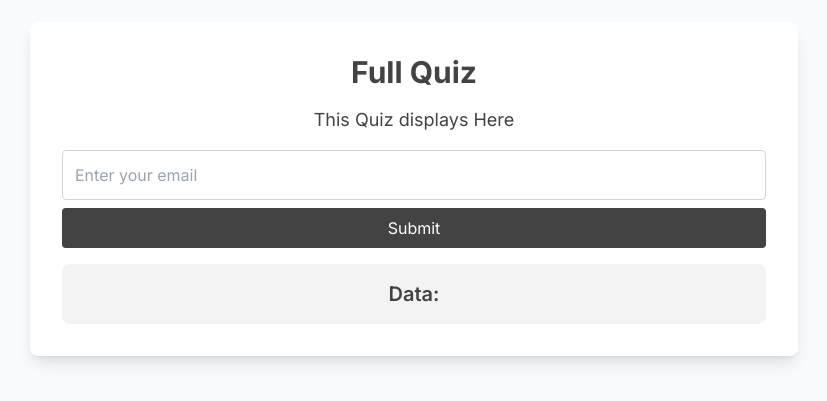
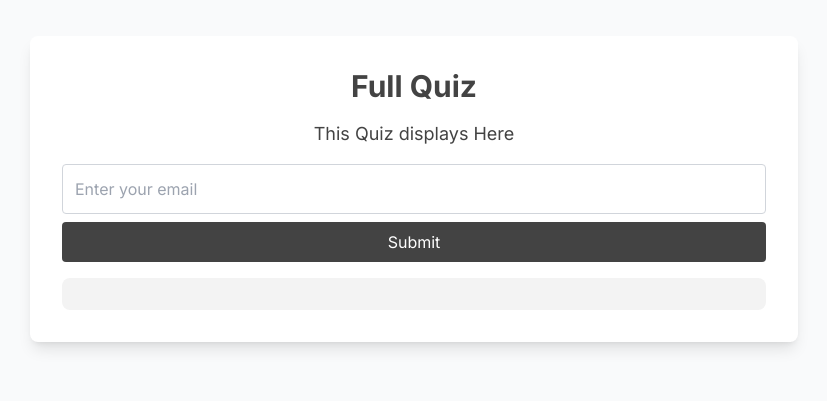
Before and after one commit to huzaifasad/lastonegenerate, a Next.js app: page /about in a window 1280 px wide. Shown: the part 211-612 px from the top of the page, without its empty margins (226-1053 px from the left). Built offline with nearby package versions, Linux system fonts and the light colour scheme.

Commit message:
Update page.js

```diff
--- a/app/about/page.js
+++ b/app/about/page.js
@@ -133,7 +133,7 @@ export default function About() {
           </div>
         )}
         <div className="bg-[#F3F3F3] p-4 rounded-lg text-center relative">
-          <span className="text-xl font-semibold text-[#434343]">Data: </span>
+          <span className="text-xl font-semibold text-[#434343]"></span>
           {isLoading ? (
             <div className="flex justify-center items-center mt-4">
               <svg
```
